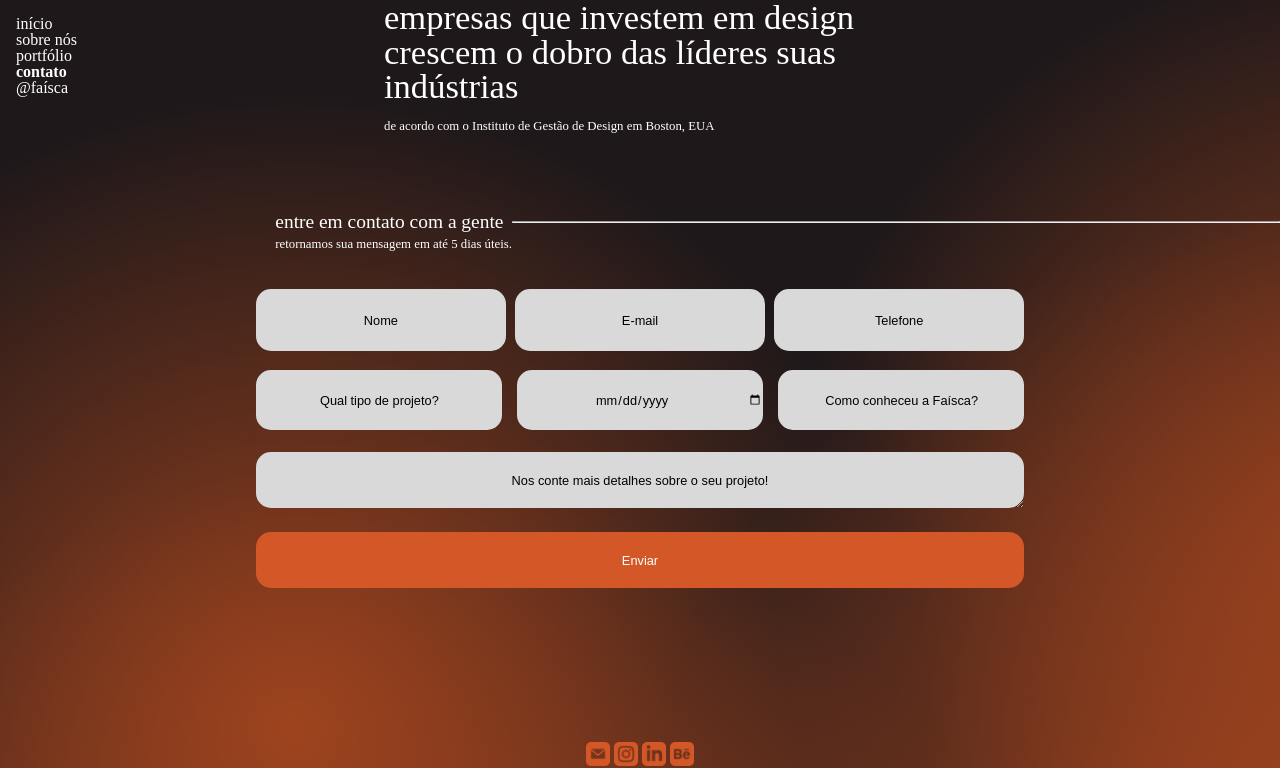
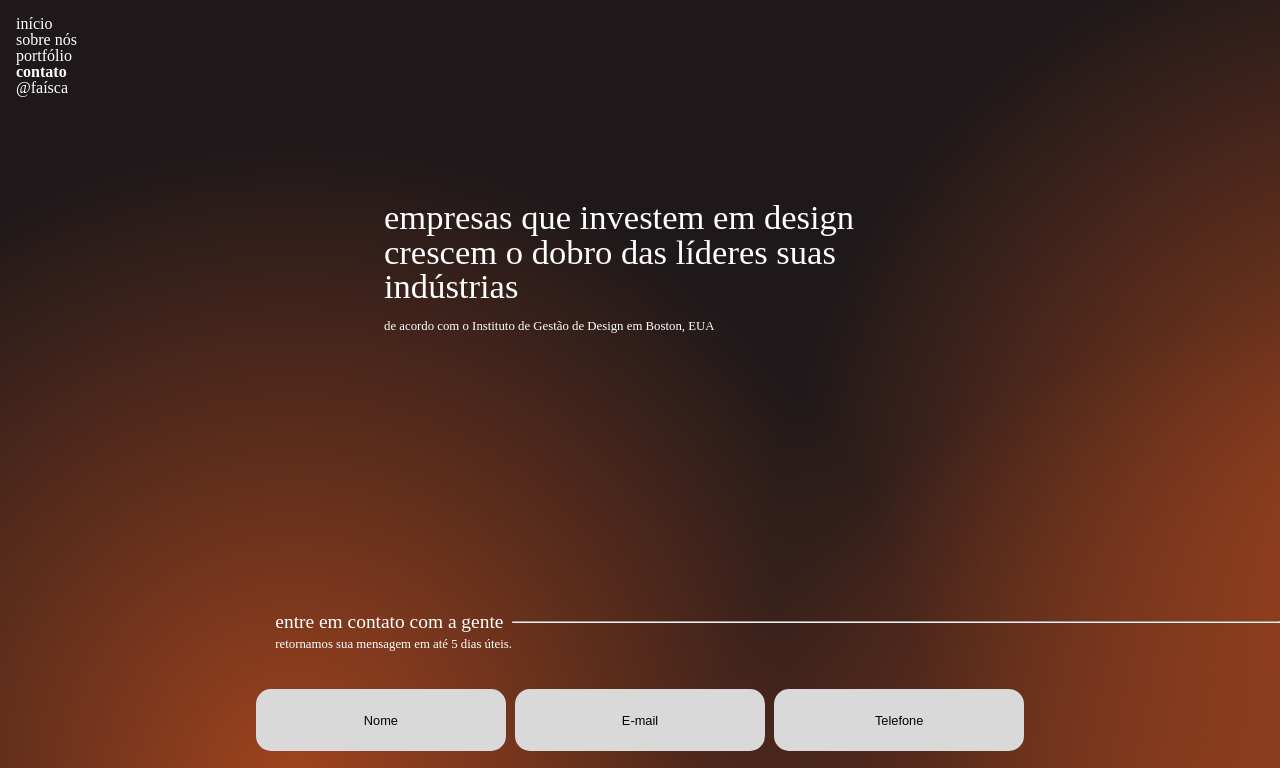
Before and after one commit to faisca-design/FaiscaJr, a Next.js app: page /contato in a window 1280 px wide. Shown: the top 768 px of the page. Built offline with nearby package versions, Linux system fonts and the light colour scheme.

Commit message:
Contact text Issue Updated

```diff
--- a/src/components/contato/ContactText/contact.module.css
+++ b/src/components/contato/ContactText/contact.module.css
@@ -5,10 +5,6 @@
 
 }
 
-/* .lowTextAux{
-    width: 10%;
-    position: relative;
-} */
 
 .lowTextAux{
     width: 40%;
@@ -17,10 +13,6 @@
     margin-top: 2vh;
 }
 
-/* .highText {
-    width: 25%;
-    font-size: 4.5vh;
-} */
 
 .highText {
     width: 40%;
@@ -28,13 +20,6 @@
     font-size: 2.7vw
 }
 
-
-/* .lowText {
-    font-size: 1.6vh;
-    position: absolute;
-    bottom: 0;
-    text-align: left;
-} */
 
 .lowText {
     font-size:  1vw;
@@ -47,8 +32,9 @@
 
 .HRSeparator {
     background-color: black;
-    width: 100%;
+    width: 95%;
     margin-top: 5vh;
+    overflow-x: hidden;
 }
 
 .Separator {
@@ -62,6 +48,8 @@
     justify-content: center;
     flex-direction: column;
     align-items: center;
+    padding-bottom: 25vh;
+    padding-top: 25vh;
 }
 
 .Allegin{
@@ -69,29 +57,6 @@
 }
 
 @media screen and (max-width: 600px) {
-
-/*     .highText {
-        width: 90%;
-        text-align: left;
-    } */
-
-/*     .contact {
-        flex-direction: column;
-        margin-left: 10vw;
-    } */
-
-/*     .lowText {
-        font-size: 1.95vh;
-        position: relative;
-        bottom: 0;
-        text-align: left;
-
-    } */
-
-   /*  .lowTextAux{
-        width: 90%;
-        position: relative;
-    } */
 
     .Separator {
         visibility: visible;
```
